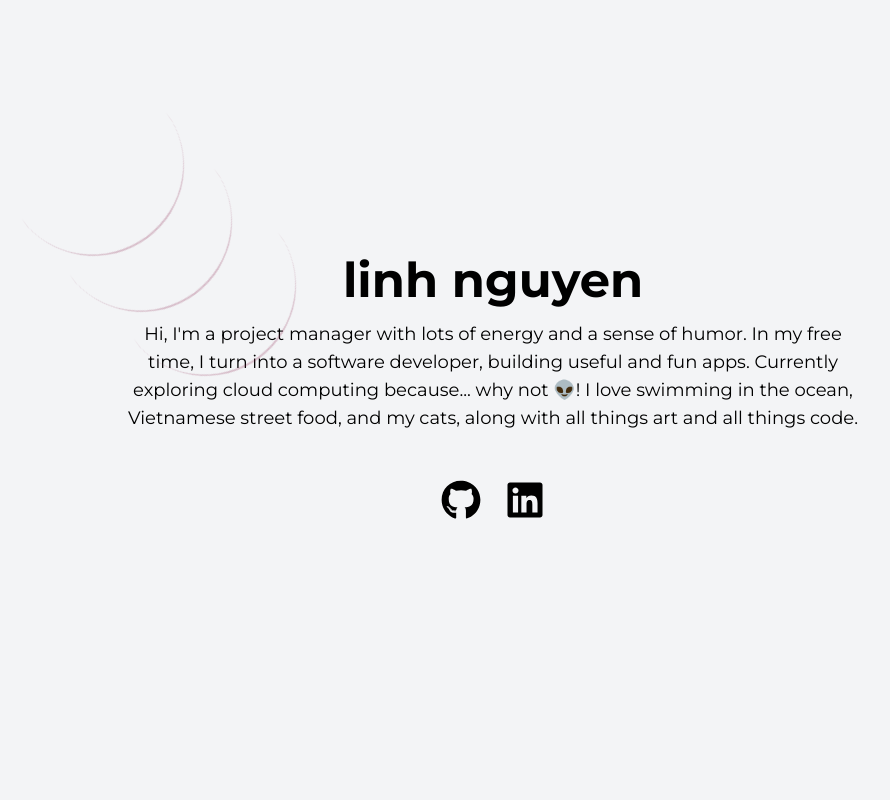
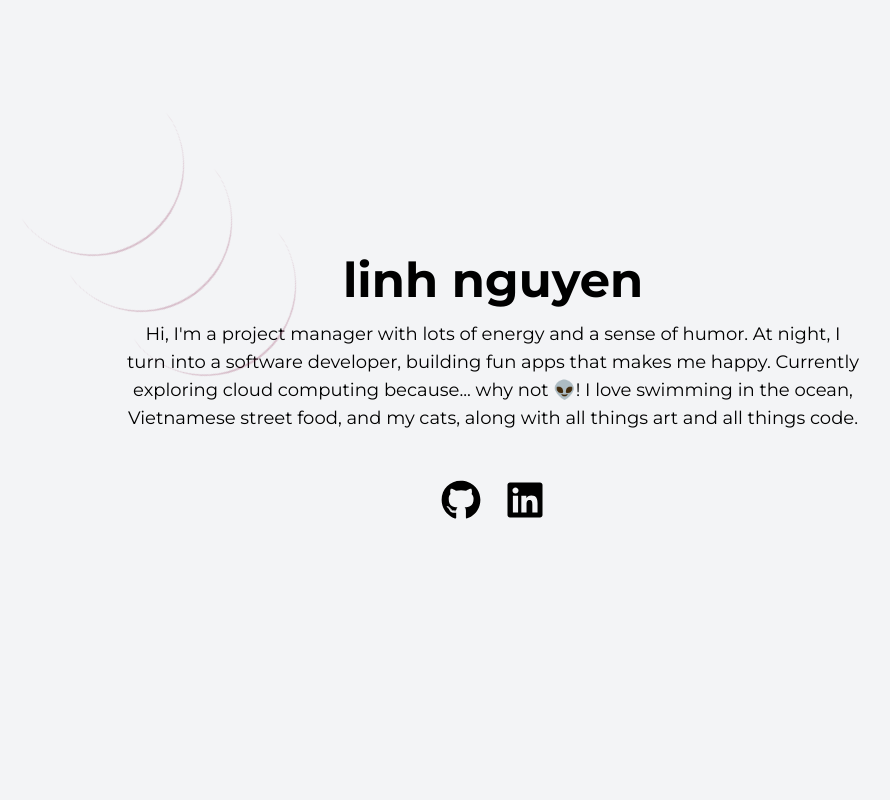
Before and after one commit to jakuzzibubbles/portfolio-white, a React (Vite) app: page / in a window 1280 px wide. Shown: the top 800 px of the page, without its empty margins (147-1037 px from the left). Built offline with nearby package versions, Linux system fonts and the light colour scheme.

Commit message:
changed text

```diff
--- a/src/Hero.jsx
+++ b/src/Hero.jsx
@@ -12,8 +12,8 @@ const Hero = () => {
       <div className="max-w-3xl px-4">
         <p className="text-lg mb-8">
           Hi, I&apos;m a project manager with lots of energy and a sense of
-          humor. In my free time, I turn into a software developer, building
-          useful and fun apps. Currently exploring cloud computing because... why not 👽!
+          humor. At night, I turn into a software developer, building
+          fun apps that makes me happy. Currently exploring cloud computing because... why not 👽!
           I love swimming in the ocean, Vietnamese street food, and my cats,
           along with all things art and all things code.
         </p>
```
